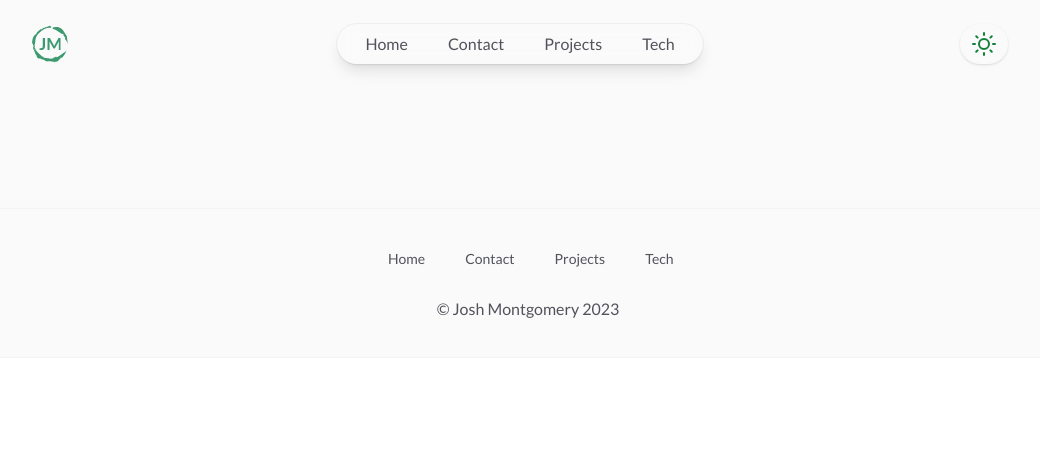
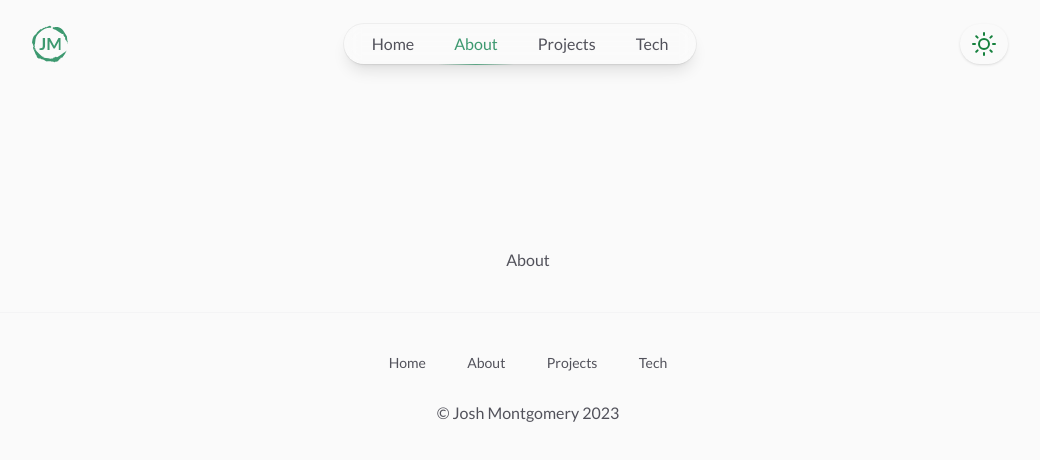
Before and after one commit to jomonty/web-jomonty-portfolio-2023, a React (Vite) app: page /about in a window 1280 px wide. Shown: the top 460 px of the page, without its empty margins (112-1152 px from the left). Built offline with nearby package versions, Linux system fonts and the light colour scheme.

Commit message:
update contact to about

```diff
--- a/src/App.jsx
+++ b/src/App.jsx
@@ -3,7 +3,7 @@ import { useState } from "react";
 import Header from "./components/Header";
 import Footer from "./components/Footer";
 import Home from "./containers/Home";
-import Contact from "./containers/Contact";
+import About from "./containers/About";
 import Projects from "./containers/Projects";
 import Tech from "./containers/Tech";
 
@@ -45,7 +45,7 @@ function App() {
         />
         <Routes>
           <Route path="/" element={<Home navOpen={navOpen} />} />
-          <Route path="/contact" element={<Contact navOpen={navOpen} />} />
+          <Route path="/about" element={<About navOpen={navOpen} />} />
           <Route path="/projects" element={<Projects navOpen={navOpen} />} />
           <Route path="/tech" element={<Tech navOpen={navOpen} />} />
         </Routes>
--- a/src/constants/NavLinks.js
+++ b/src/constants/NavLinks.js
@@ -4,8 +4,8 @@ const NavLinks = [
     link: "/",
   },
   {
-    name: "Contact",
-    link: "/contact",
+    name: "About",
+    link: "/about",
   },
   {
     name: "Projects",
--- /dev/null
+++ b/src/containers/About.jsx
@@ -0,0 +1,9 @@
+const About = ({ navOpen }) => {
+  return (
+    <main>
+      <p className="flex justify-center p-10">About</p>
+    </main>
+  );
+};
+
+export default About;
--- a/src/containers/Contact.jsx
+++ /dev/null
@@ -1,9 +0,0 @@
-const Contact = ({ navOpen }) => {
-  return (
-    <main>
-      <p className="flex justify-center p-10">Contact</p>
-    </main>
-  );
-};
-
-export default Contact;
```
